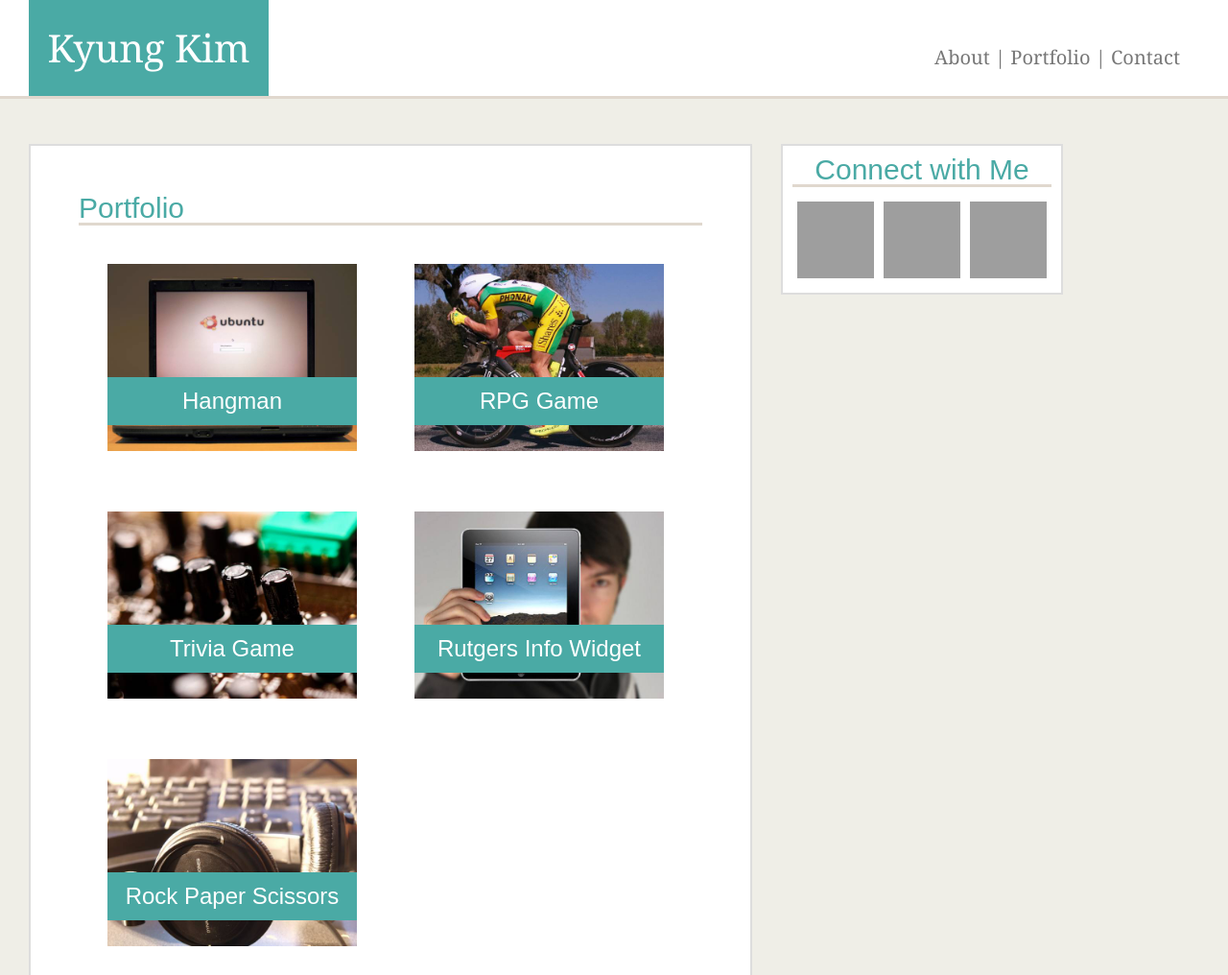
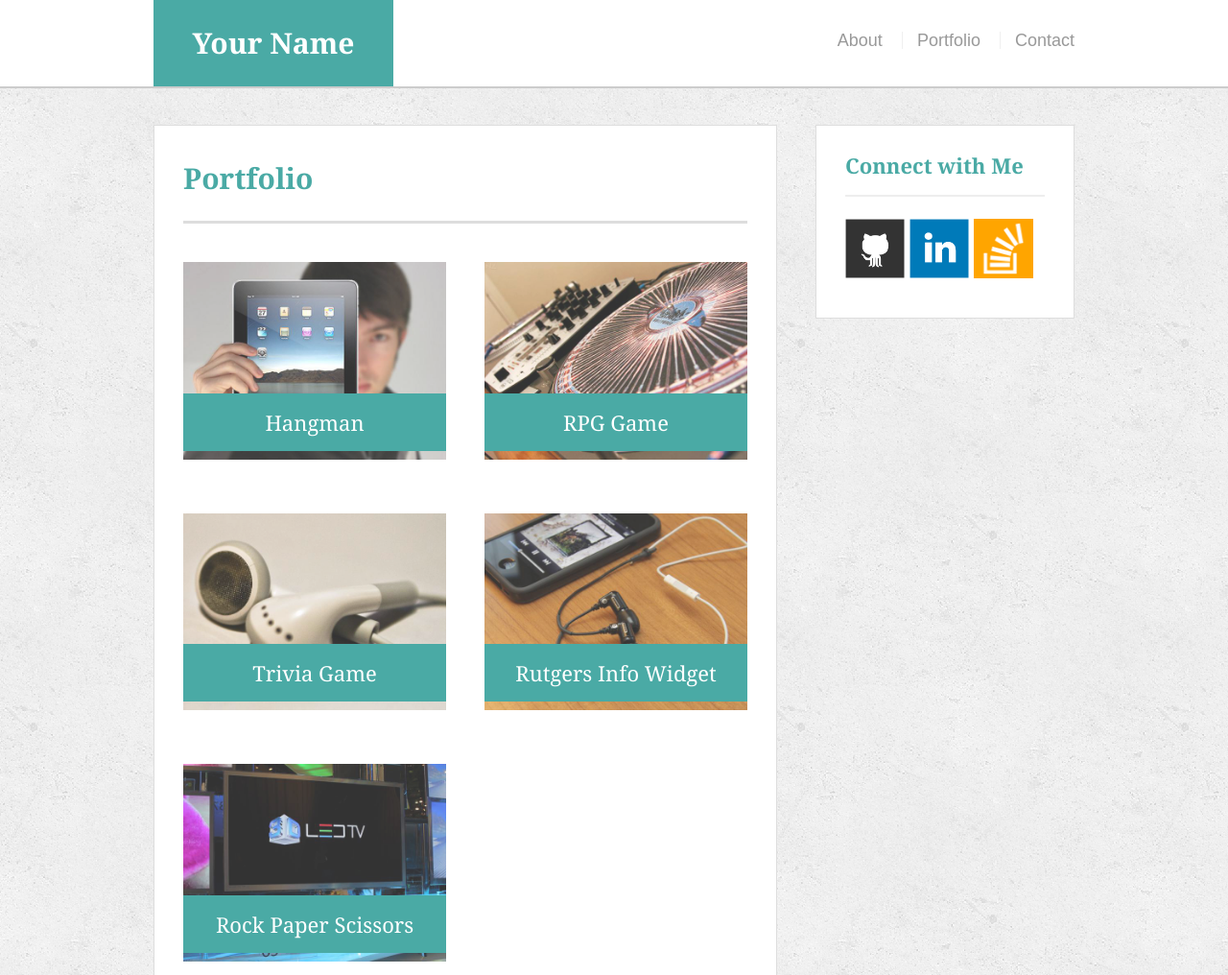
Before and after one commit to rudcks91/Responsive-Portfolio, a plain HTML site: page portfolio.html in a window 1280 px wide. Shown: the top 1016 px of the page at 96% size. Drawn offline with Linux system fonts and the light colour scheme; grey boxes are pictures that could not be loaded.

Commit message:
first commit

```diff
--- a/assets/css/reset.css
+++ b/assets/css/reset.css
@@ -3,46 +3,132 @@
    License: none (public domain)
 */
 
-html, body, div, span, applet, object, iframe,
-h1, h2, h3, h4, h5, h6, p, blockquote, pre,
-a, abbr, acronym, address, big, cite, code,
-del, dfn, em, img, ins, kbd, q, s, samp,
-small, strike, strong, sub, sup, tt, var,
-b, u, i, center,
-dl, dt, dd, ol, ul, li,
-fieldset, form, label, legend,
-table, caption, tbody, tfoot, thead, tr, th, td,
-article, aside, canvas, details, embed,
-figure, figcaption, footer, header, hgroup,
-menu, nav, output, ruby, section, summary,
-time, mark, audio, video {
+html,
+body,
+div,
+span,
+applet,
+object,
+iframe,
+h1,
+h2,
+h3,
+h4,
+h5,
+h6,
+p,
+blockquote,
+pre,
+a,
+abbr,
+acronym,
+address,
+big,
+cite,
+code,
+del,
+dfn,
+em,
+img,
+ins,
+kbd,
+q,
+s,
+samp,
+small,
+strike,
+strong,
+sub,
+sup,
+tt,
+var,
+b,
+u,
+i,
+center,
+dl,
+dt,
+dd,
+ol,
+ul,
+li,
+fieldset,
+form,
+label,
+legend,
+table,
+caption,
+tbody,
+tfoot,
+thead,
+tr,
+th,
+td,
+article,
+aside,
+canvas,
+details,
+embed,
+figure,
+figcaption,
+footer,
+header,
+hgroup,
+menu,
+nav,
+output,
+ruby,
+section,
+summary,
+time,
+mark,
+audio,
+video {
+  padding: 0;
   margin: 0;
-    padding: 0;
+  font: inherit;
+  font-size: 100%;
+  vertical-align: baseline;
   border: 0;
-    font-size: 100%;
-    font: inherit;
-    vertical-align: baseline;
 }
 /* HTML5 display-role reset for older browsers */
-article, aside, details, figcaption, figure,
-footer, header, hgroup, menu, nav, section {
+article,
+aside,
+details,
+figcaption,
+figure,
+footer,
+header,
+hgroup,
+menu,
+nav,
+section {
   display: block;
 }
+
 body {
   line-height: 1;
 }
-ol, ul {
+
+ol,
+ul {
   list-style: none;
 }
-blockquote, q {
+
+blockquote,
+q {
   quotes: none;
 }
-blockquote:before, blockquote:after,
-q:before, q:after {
-    content: '';
+
+blockquote:before,
+blockquote:after,
+q:before,
+q:after {
+  content: "";
   content: none;
 }
+
 table {
+  border-spacing: 0;
   border-collapse: collapse;
-    border-spacing: 0;
 }
--- a/assets/css/style.css
+++ b/assets/css/style.css
@@ -1,143 +1,239 @@
-body{
-    background: #efeee7;
-    color: #777777;
-    font-family: 'Arial', 'Helvetica Neue', Helvetica, sans-serif;
+body {
+  font-family: Arial, "Helvetica Neue", Helvetica, sans-serif;
+  font-size: 18px;
+  line-height: 34px;
+  color: #777;
+  background: url("../images/concrete_seamless.png");
 }
 
-header{
-    position: fixed;
-    left: 0;
-    top: 0;
-    margin-bottom: 0;
-    background: #ffffff;
-    width: 100%;
-    font-family: 'Georgia', Times, "Times New Roman" , serif;
-    font-size: 40px;
-    font-weight: 300;
+* {
+  box-sizing: border-box;
 }
 
-p{
-    line-height: 150%;
+/* general */
 
+.container {
+  width: 100%;
+  max-width: 960px;
+  margin: 0 auto;
+  clear: both;
 }
 
-.underline{
-    border-bottom: solid #e0d8ce;
-    margin-bottom: 10px;
+h1,
+h2,
+h3,
+p {
+  margin-bottom: 20px;
 }
 
-.meow{
-    margin-top: 10px;
+p:last-child {
+  margin-bottom: 0;
 }
 
-.titlecolor{
-    color: #4aaaa5;
-    font-size: 30px
+h1,
+h2,
+h3 {
+  font-family: Georgia, Times, "Times New Roman", serif;
+  font-weight: 700;
+  color: #4aaaa5;
 }
 
-a:link, a:visited{
-    text-decoration: none;
-    color: #777777;
+h1 {
+  padding-bottom: 20px;
+  font-size: 30px;
+  line-height: 49px;
+  border-bottom: 3px solid #ddd;
 }
 
-.list{
-    position: absolute;
-    right: 50px;
-    font-size: 20px;
-    top: 50px;
-    text-align: center;
+h2,
+h3 {
+  font-size: 22px;
 }
 
-.name {
-    position: relative;
-    left: 30px;
-    background: #4aaaa5;
-    width: 250px;
-    height: 100px;
-    margin: 0;
-    text-align: center;
-    color: white;
-    line-height: 100px;
+/* header */
 
+#masthead {
+  position: fixed;
+  z-index: 99;
+  width: 100%;
+  margin: 0 0 30px;
+  overflow: auto;
+  color: #fff;
+  background: #fff;
+  border-bottom: 2px solid #ccc;
 }
 
-.aboutme, .contact, .portfolio{
-    clear: both;
-    background: white;
-    width: 650px;
-    padding: 50px;
-    position: relative;
-    left: 30px;
-    top: 150px;
-    float: left;
-    border: solid 2px #dddddd;
+#logo {
+  float: left;
+  width: 250px;
+  height: 90px;
+  font-family: Georgia, Times, "Times New Roman", serif;
+  font-size: 30px;
+  font-weight: 700;
+  line-height: 90px;
+  color: #fff;
+  text-align: center;
+  text-decoration: none;
+  background: #4aaaa5;
 }
 
-.hangman, .rpg, .trivia, .rutgers, .rock{
-    position: relative;
-    float: left;
-    margin: 30px;
+nav {
+  float: right;
+  margin-top: 25px;
 }
 
-.img{
-    width: 260px;
-}
-.tags{
-    position: absolute;
-    background: #4aaaa5;
-    width: 100%;
-    height: 50px;
-    line-height: 50px;
-    text-align: center;
-    bottom: 30px;
-    color: white;
-    font-size: x-large;
-
+nav a {
+  display: inline-block;
+  padding-left: 15px;
+  margin-left: 15px;
+  line-height: 18px;
+  color: #999;
+  text-decoration: none;
+  border-left: 1px solid #efefef;
 }
 
-#fname, #lname, #message{
-    width: 100%;
-    margin: 10px;
-
+nav a:first-child {
+  border-left: 0 none;
 }
 
-.myimg{
-    float: left;
-    margin: 10px;
+/* footer */
+
+footer {
+  padding: 30px 0;
+  clear: both;
+  font-size: 12px;
+  color: #fff;
+  color: #ccc;
+  text-align: center;
+  background: #666;
+  border-top: 8px solid #4aaaa5;
 }
 
-.connectwithme{
-    background: white;
-    width: 270px;
-    padding: 10px;
-    position: relative;
-    top: 150px;
-    left: 60px;
-    text-align: center;
-    float: left;
-    border: solid 2px #dddddd;
+/* sidebar */
 
+.sidebar {
+  float: right;
+  width: 100%;
+  max-width: 270px;
+  padding: 30px;
+  margin-bottom: 20px;
+  background: #fff;
+  border: 1px solid #ddd;
 }
 
-.github, .linkedin, .stack {
-    width: 80px;
-    height: 80px;
-    float: left;
-    margin: 5px;
+h3,
+.sidebar h2 {
+  padding-bottom: 20px;
+  margin-bottom: 15px;
+  line-height: 22px;
+  border-bottom: 2px solid #eee;
 }
 
-footer{
-    position: fixed;
-    bottom: 0px;
-    left: 0;
-    background: #666666;
-    width: 100%;
-    height: 50px;
-    font-size: 20px;
-    text-align: center;
-    line-height: 50px;
-    border-top: solid 10px #4aaaa5;
-    font-size: 10px;
+.social {
+  width: 62px;
+  height: 62px;
+  margin-top: 8px;
+  margin-right: 5px;
+}
 
+.social:last-child {
+  margin-right: 0;
+}
 
+/* main */
+
+#main-container {
+  padding-top: 130px;
 }
+
+.main-section {
+  float: left;
+  width: 100%;
+  max-width: 650px;
+  padding: 30px;
+  margin: 0 0 40px;
+  background: #fff;
+  border: 1px solid #ddd;
+}
+
+/* portfolio page */
+
+.work {
+  position: relative;
+  float: left;
+  width: 274px;
+  margin: 20px 0 25px;
+  overflow: auto;
+}
+
+.work:nth-child(even) {
+  margin-right: 40px;
+}
+
+.work img {
+  width: 100%;
+  border: 0 none;
+  opacity: 0.8;
+}
+
+.work h3 {
+  position: absolute;
+  bottom: 20px;
+  width: 100%;
+  padding: 15px;
+  margin-bottom: 0;
+  font-weight: 300;
+  line-height: 30px;
+  color: #fff;
+  text-align: center;
+  background: #4aaaa5;
+  border-bottom: 0;
+}
+
+.auth-image {
+  float: left;
+  width: 200px;
+  height: auto;
+  margin-top: 10px;
+  margin-right: 25px;
+}
+
+/* contact page */
+
+#contact-form ul {
+  margin-bottom: 20px;
+}
+
+#contact-form li {
+  margin-bottom: 10px;
+}
+
+label,
+input[type=text],
+input[type=email],
+textarea {
+  display: block;
+  width: 100%;
+}
+
+input[type=text],
+input[type=email],
+textarea {
+  height: 35px;
+  padding: 0 10px;
+  font-size: 14px;
+  border: 1px solid #ddd;
+}
+
+textarea {
+  height: 200px;
+}
+
+input[type=submit] {
+  padding: 10px 30px;
+  font-size: 18px;
+  color: #fff;
+  cursor: pointer;
+  background: #4aaaa5;
+  border: 0 none;
+}
--- a/portfolio.html
+++ b/portfolio.html
@@ -1,76 +1,74 @@
-<!DOCTYPE html>
-<html>
+<!doctype html>
+<html lang="en-us">
+
 <head>
-    <title>portfolio</title>
-    <link rel="stylesheet" type="text/css" href="assets/css/reset.css">
-    <link rel="stylesheet" type="text/css" href="assets/css/style.css">
-    <meta name="viewport" content="width=device-width, initial-scale=1">
+  <meta charset="UTF-8">
+  <title>Portfolio | Your Name</title>
+  <link rel="stylesheet" type="text/css" href="assets/css/reset.css">
+  <link rel="stylesheet" type="text/css" href="assets/css/style.css">
 </head>
+
 <body>
-    <header class="underline">
-        <div>
-            <h1 class="name">Kyung Kim</h1>
 
-        <div class="list">
-            <a href="index.html">About  |</a>
-            <a href="portfolio.html">Portfolio  |</a>
-            <a href="contact.html">Contact</a>
-        </div>
-        </div>
+  <header id="masthead">
+    <div class="container">
+      <a href="index.html" id="logo">Your Name</a>
+      <nav>
+        <a href="index.html">About</a>
+        <a href="portfolio.html">Portfolio</a>
+        <a href="contact.html">Contact</a>
+      </nav>
+    </div>
+  </header>
 
-    </header>
+  <div id="main-container" class="container">
+    <section class="main-section">
+      <h1>Portfolio</h1>
 
-    <div class="portfolio">
-        <div class="underline">
-            <h1 class="titlecolor">Portfolio</h1>
-        </div>
+      <div class="work">
+        <img src="assets/images/technics-q-c-640-480-1.jpg" alt="hangman">
 
-        <div class="hangman">
-            <img src="assets/images/hangman.jpg" class="img">
-            <div class="tags">Hangman</div>
-        </div>
+        <h3>Hangman</h3>
+      </div>
+      <div class="work">
+        <img src="assets/images/technics-q-c-640-480-2.jpg" alt="RPG Game">
 
-        <div class="rpg">
-        <img src="assets/images/rpg.jpg" class="img">
-            <div class="tags">RPG Game</div>
-        </div>
+        <h3>RPG Game</h3>
+      </div>
+      <div class="work">
+        <img src="assets/images/technics-q-c-640-480-5.jpg" alt="Trivia Game">
 
-        <div class="trivia">
-        <img src="assets/images/trivia.jpg" class="img">
-            <div class="tags">Trivia Game</div>
-        </div>
+        <h3>Trivia Game</h3>
+      </div>
+      <div class="work">
+        <img src="assets/images/technics-q-c-640-480-7.jpg" alt="Rutgers Info Widget">
 
-        <div class="rutgers">
-        <img src="assets/images/rutgers.jpg" class="img">
-            <div class="tags">Rutgers Info Widget</div>
-        </div>
+        <h3>Rutgers Info Widget</h3>
+      </div>
+      <div class="work">
+        <img src="assets/images/technics-q-c-640-480-9.jpg" alt="Rock Paper Scissors">
 
-        <div class="rock">
-        <img src="assets/images/rock.jpg" class="img">
-            <div class="tags">Rock Paper Scissors</div>
-        </div>
+        <h3>Rock Paper Scissors</h3>
+      </div>
 
+    </section>
 
+    <section class="sidebar">
+      <div id="connect">
+        <h2>Connect with Me</h2>
 
+        <a href="#"><img src="assets/images/github-128.png" class="social" alt="GitHub" /></a>
+        <a href="#"><img src="assets/images/linkedin-128.png" class="social" alt="LinkedIn" /></a>
+        <a href="#"><img src="assets/images/stackoverflow-128.png" class="social" alt="Stack Overflow" /></a>
+      </div>
+    </section>
+  </div>
 
+  <footer>
+    <div class="container">
+      Copyright &copy; 2016 Your Name
     </div>
+  </footer>
+</body>
 
-
-
-
-
-    <div class="connectwithme">
-        <div class="underline">
-            <h2 class="titlecolor">Connect with Me</h2>
-        </div>
-
-
-        <a href="https://github.com/rudcks91"><img src="https://assets-cdn.github.com/images/modules/open_graph/github-octocat.png" class="github"></a>
-        <a href="https://www.linkedin.com/in/kyung-kim-b81361106/"><img src="https://pbs.twimg.com/profile_images/614583061448036352/CBpFkPaz.png" class="linkedin"></a>
-        <a href="https://stackoverflow.com/users/8325751/user8325751"><img src="http://sourcingrecruitment.info/wp-content/uploads/2015/05/stackoverflow.png" class="stack"></a>
-
-
-    </div>
-
-</body>
 </html>
```
Also changed, not shown: contact.html (+54 -49 lines), index.html (+43 -41 lines), assets/images/cat.jpg (added), assets/images/concrete_seamless.png (added), assets/images/github-128.png (added), assets/images/linkedin-128.png (added), assets/images/stackoverflow-128.png (added), assets/images/technics-q-c-640-480-1.jpg (added), assets/images/technics-q-c-640-480-2.jpg (added), assets/images/technics-q-c-640-480-5.jpg (added), assets/images/technics-q-c-640-480-7.jpg (added), assets/images/technics-q-c-640-480-9.jpg (added). Lines whose indentation alone changed are shown as unchanged.
